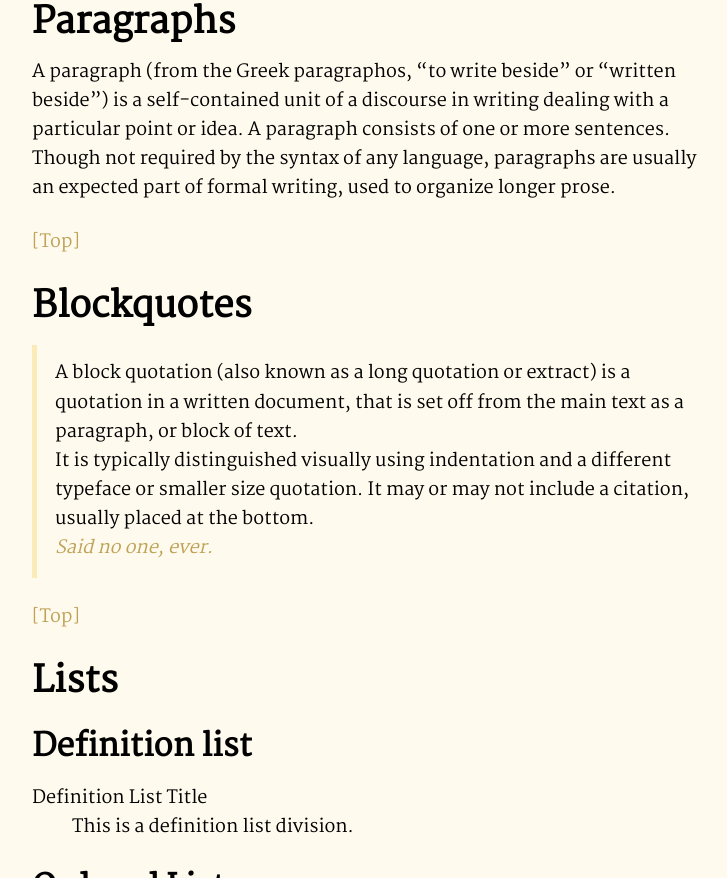
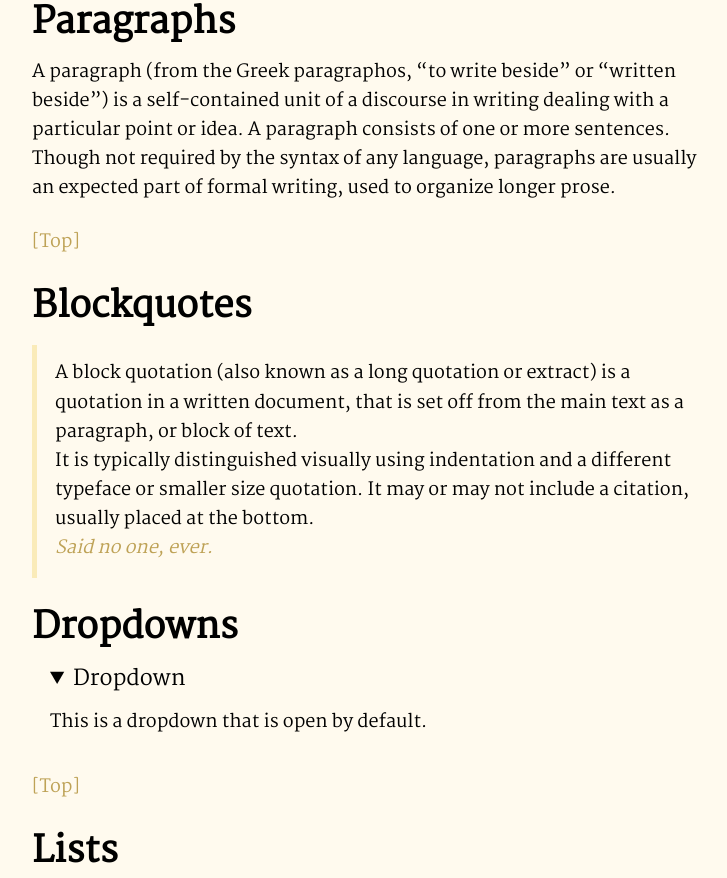
Before and after one commit to y-arjun-y/beech.css, a website: page index.html in a window 1280 px wide. Shown: the part 1922-2800 px from the top of the page, without its empty margins (266-993 px from the left). Drawn offline with Linux system fonts and the light colour scheme.

Commit message:
added dropdown

```diff
--- a/index.html
+++ b/index.html
@@ -11,9 +11,7 @@
     <div id="top" role="document">
       <header>
         <h1>beech.css Test Page</h1>
-        <p>
-          This is the test page for beech.css.
-        </p>
+        <p>This is the test page for beech.css.</p>
       </header>
       <nav>
         <ul>
@@ -23,7 +21,11 @@
               <li><a href="#text__headings">Headings</a></li>
               <li><a href="#text__paragraphs">Paragraphs</a></li>
               <li><a href="#text__lists">Lists</a></li>
-              <li><a href="#text__blockquotes">Blockquotes</a></li>
+              <li>
+                <a href="#text__blockquotes_and_dropdowns"
+                  >Blockquotes and Dropdowns</a
+                >
+              </li>
               <li><a href="#text__details">Details / Summary</a></li>
               <li><a href="#text__address">Address</a></li>
               <li><a href="#text__hr">Horizontal rules</a></li>
@@ -114,6 +116,13 @@
                 </p>
                 <cite><a href="#!">Said no one, ever.</a></cite>
               </blockquote>
+            </div>
+            <header><h2>Dropdowns</h2></header>
+            <div>
+              <details open>
+                <summary>Dropdown</summary>
+                This is a dropdown that is open by default.
+              </details>
             </div>
             <footer>
               <p><a href="#top">[Top]</a></p>
@@ -784,7 +793,8 @@ p q r s t u v w x y z { | } ~ </pre
       </main>
       <footer>
         <p>
-          Test page made by <a href="http://twitter.com/cbracco">@cbracco</a>. Code on
+          Test page made by <a href="http://twitter.com/cbracco">@cbracco</a>.
+          Code on
           <a href="http://github.com/cbracco/html5-test-page">GitHub</a>.
         </p>
         <p>
--- a/package.json
+++ b/package.json
@@ -1,6 +1,6 @@
 {
   "name": "beech.css",
-  "version": "1.0.10",
+  "version": "1.1.0",
   "description": "Classless CSS that makes your website easy on the eyes!",
   "main": "style.css",
   "scripts": {
--- a/style.css
+++ b/style.css
@@ -1,4 +1,4 @@
-/* beech.css
+/* Based on beech.css
     Credit: https://github.com/oxalorg/sakura/
     GitHub: https://github.com/y-arjun-y/beech.css
     Licensed under the MIT License.
@@ -15,7 +15,7 @@
       a) Headings
       b) Lists and Navigation Bar
       c) Paragraph
-      d) Blockquotes
+      d) Blockquotes and Dropdowns
       e) Preformatted Text and Code
       f) Special Text Elements
     3. Links
@@ -61,7 +61,7 @@ code::selection {
   }
 }
 
-/*  d) Document Styling */
+/*  e) Document Styling */
 html {
   font-size: 62.5%;
   font-family: var(--font);
@@ -145,7 +145,7 @@ p {
   margin-bottom: 2.5rem;
 }
 
-/*  d) Blockquotes */
+/*  d) Blockquotes and Dropdown */
 blockquote {
   margin-left: 0px;
   margin-right: 0px;
@@ -159,6 +159,24 @@ blockquote {
 
 blockquote p {
   margin-bottom: 0;
+}
+
+details {
+  padding-left: 1em;
+}
+
+details[open] {
+  margin-bottom: 2em;
+}
+
+#end {
+  margin-bottom: 1em;
+}
+
+summary {
+  /* Use a larger font size for the marker */
+  font-size: 1.2em; /* Adjust the size as needed */
+  padding-bottom: 0.5em;
 }
 
 /* e) Preformatted Text and Code */
```
